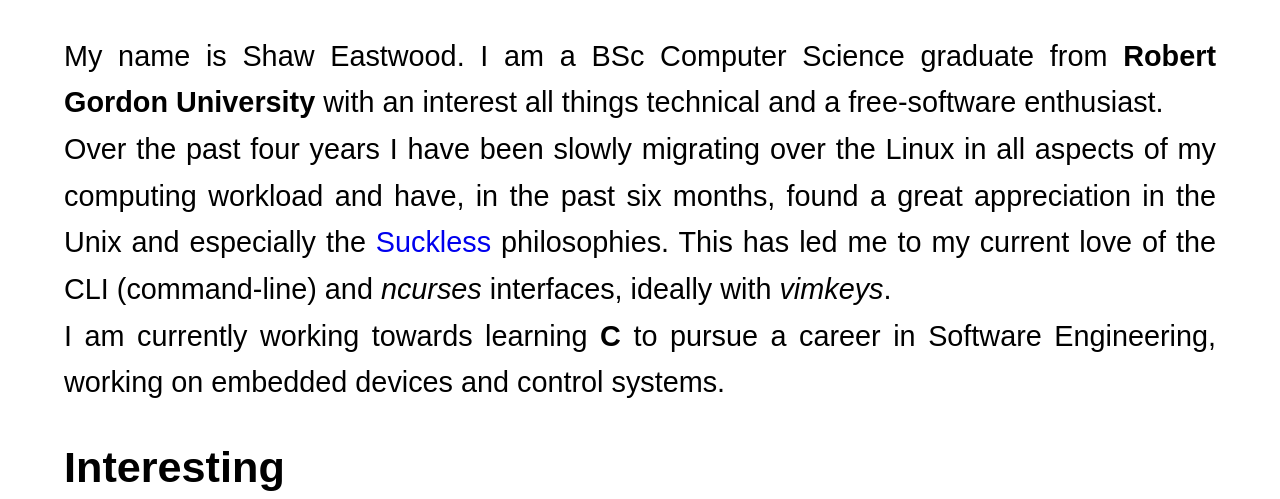
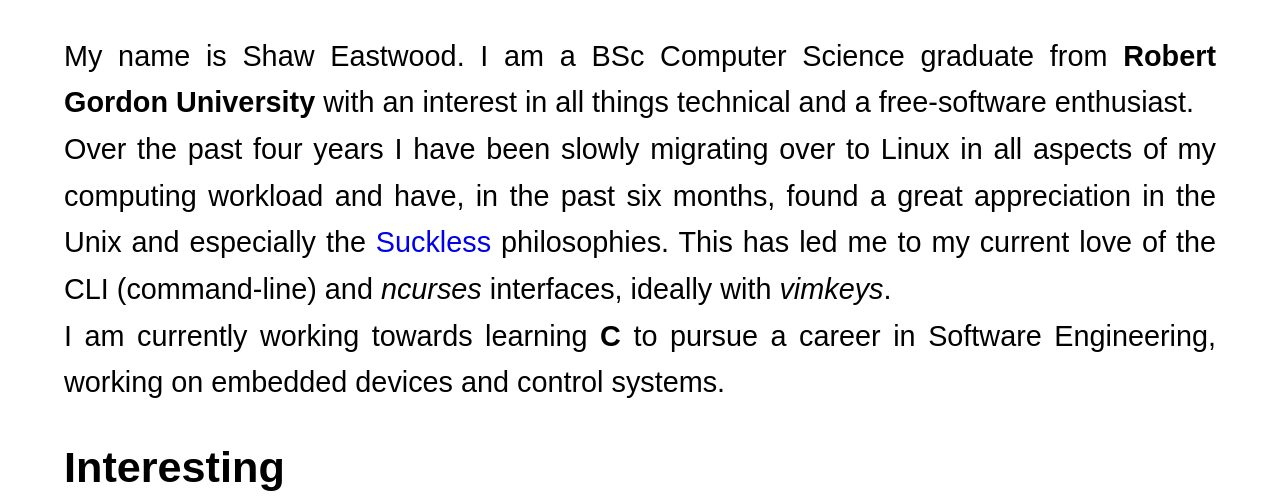
Before and after one commit to decantr/website, a plain HTML site: page index.html in a window 1280 px wide. Shown: the part 301-800 px from the top of the page. Drawn offline with Linux system fonts and the light colour scheme.

Commit message:
Fix minor typos

```diff
--- a/index.html
+++ b/index.html
@@ -22,9 +22,9 @@
 	<p>
 		My name is Shaw Eastwood.
 		I am a BSc Computer Science graduate from <b>Robert Gordon University</b>
-		 with an interest all things technical and a free-software enthusiast.
+		 with an interest in all things technical and a free-software enthusiast.
 	<br/>
-		Over the past four years I have been slowly migrating over the Linux
+		Over the past four years I have been slowly migrating over to Linux
 		 in all aspects of my computing workload and have, in the past six
 		 months, found a great appreciation in the Unix and especially the
 		 <a href="http://suckless.org">Suckless</a> philosophies.
```
